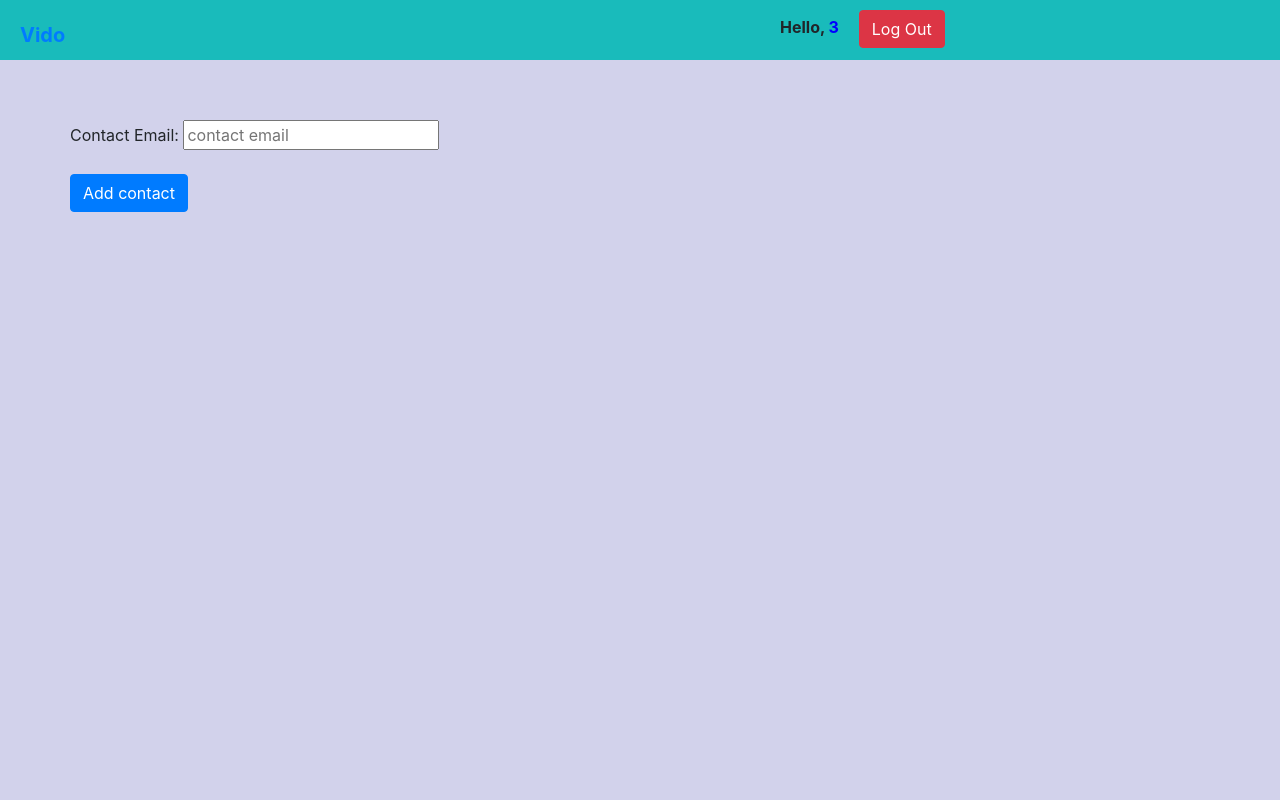
After one commit to tonylee1556/Vido-VideoConferencing, a PHP site: page /github/addContact.php in a window 1280 px wide. The commit adds this page. Run offline with PHP 8.4, Linux system fonts and the light colour scheme; a user stored in the database is signed in.

Commit message:
friend list functionality done

```diff
--- /dev/null
+++ b/code/addContact.php
@@ -0,0 +1,72 @@
+<?php
+// Initialize the session.
+session_start();
+// Include config file
+require_once "config.php";
+// Check if the user is logged in, if not then redirect him to login page.
+if(!isset($_SESSION["loggedin"]) || $_SESSION["loggedin"] !== true){
+    header("location: login.php");
+    exit;
+}
+
+if(isset($_POST["contactSubmit"])){
+    $contactEmail = $_POST["contact-email"];
+
+    $user1 = $_SESSION["id"];
+
+    $sqlSel = "SELECT * FROM users WHERE email = '".$contactEmail."'";
+    $querySel = mysqli_query($link, $sqlSel);
+    $rowSel = mysqli_fetch_assoc($querySel);
+
+    $sql = "INSERT INTO contacts VALUES('".$user1."', '".$rowSel['user_id']."')";
+    if ($link->query($sql) === TRUE) {
+        echo "Contact Added Successfully";
+      } else {
+        echo "Error: " . $sql . "<br>" . $link->error;
+      }
+}
+?>
+
+<!DOCTYPE html>
+<html lang="en">
+<head>
+    <meta charset="UTF-8">
+    <title>Welcome - Vido</title>
+    <link rel="stylesheet" href="https://stackpath.bootstrapcdn.com/bootstrap/4.5.2/css/bootstrap.min.css">
+
+
+    <link rel="stylesheet" href="assets/css/style.css">
+    <link rel="stylesheet" href="https://cdnjs.cloudflare.com/ajax/libs/font-awesome/5.15.3/css/all.min.css" integrity="sha512-iBBXm8fW90+nuLcSKlbmrPcLa0OT92xO1BIsZ+ywDWZCvqsWgccV3gFoRBv0z+8dLJgyAHIhR35VZc2oM/gI1w==" crossorigin="anonymous" />
+</head>
+<body>
+    <!-- header section -->
+    <div class="header">
+        <div class="sitename"><a href="index.php"> Vido </a></div>
+        <div class="userdetails">
+            <!-- right side of header -->
+            <span class="userspan"> Hello,
+                <a href="settings.php">
+                    <span class="userdetail-username"><?php echo htmlspecialchars($_SESSION["username"]);?></span>
+                </a>
+            </span>
+            <span class="userspan"> <a href="logout.php" class="btn btn-danger ml-3">Log Out</a> </span>
+
+        </div>
+    </div>
+
+<!-- main content section -->
+    <div class="main">
+    <div class="container">
+        <div class="row">
+            <form method="post" action="">
+                Contact Email: <input type="email" name="contact-email" placeholder="contact email">
+                <br><br>
+                <input type="submit" name="contactSubmit" class="btn btn-primary" value="Add contact">
+            </form>
+        </div>
+
+    </div>
+    </div>
+
+</body>
+</html>
```
Also changed, not shown: code/index.php (+34 -7 lines).
